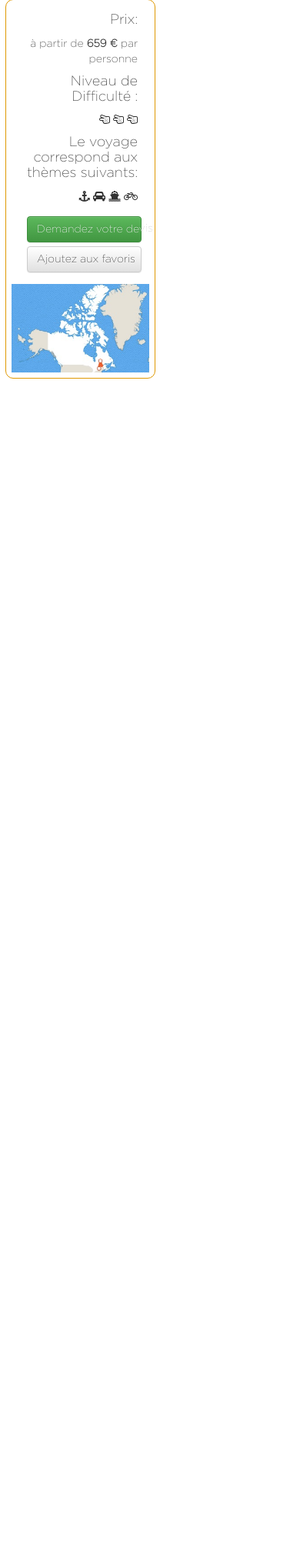
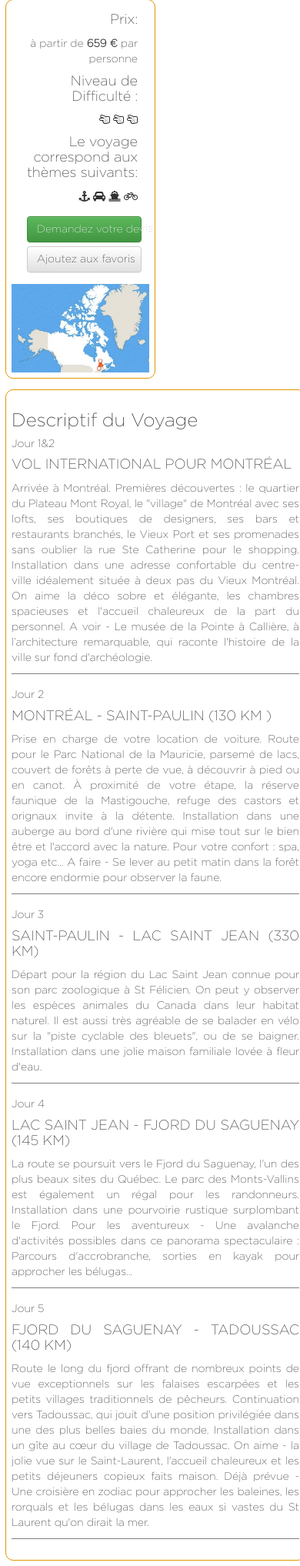
Before and after one commit to CamiJi/cliclao, a PHP site: page /itineraires.php in a window 390 px wide. Shown: the part 604-2639 px from the top of the page at 77% size. Before the commit the page ends 1096 px from the top, so only its background shows below. Run offline with PHP 8.4, Linux system fonts and the light colour scheme; some libraries are stand-ins or nearby versions.

Commit message:
Fin de l'integration HTML

```diff
--- a/css/main.css
+++ b/css/main.css
@@ -75,7 +75,9 @@ footer a:hover {
 }
 
 
-
+footer img {
+	width: 30px;
+}
 
 
 
@@ -219,3 +221,19 @@ footer a:hover {
 #divGroupButtons{
 	margin: 15px;
 }
+
+#colDayByDay{
+	border-color: #DF9801;
+	border-style: solid;
+	border-width: 1px;
+	border-radius: 10px;
+	margin:7px;
+	padding: 7px;
+}
+
+.dayByday {
+	border-bottom-style: solid;
+	border-bottom-color: grey;
+	border-width: 1px;
+	margin-bottom: 20px;
+}
--- a/itineraires.php
+++ b/itineraires.php
@@ -80,7 +80,6 @@
                   </div> <!-- End divThemesItineraire -->
 
                 </div> <!-- End of #divContainerCaractItineraire -->
-
               </div> <!-- End of #divCaracteristiquesSql -->
 
               <div id="divGroupButtons">
@@ -98,10 +97,73 @@
                 <img src="img/mapCanada.jpg" alt="" id="apiGMItineraire">
               </div> <!-- end #divApiGMItineraire -->
 
-
             </div> <!-- End #divCaracteristiquesItineraire -->
           </div> <!-- End colCaractItineraires -->
         </div> <!-- end of row Itineraire -->
+
+
+
+
+
+
+        <div class="row" id="rowDayByDay">
+           <div class="col-xs-12 col-md-7" id="colDayByDay">
+              <h3>Descriptif du Voyage</h3>
+
+
+              <div id="day1" class="dayByday" >
+               <h5>Jour 1&2</h5>
+               <h4>VOL INTERNATIONAL POUR MONTRÉAL</h4>
+                <p>Arrivée à Montréal. Premières découvertes : le quartier du Plateau Mont Royal, le "village" de Montréal avec ses lofts, ses boutiques de designers, ses bars et restaurants branchés, le Vieux Port et ses promenades sans oublier la rue Ste Catherine pour le shopping.
+                Installation dans une adresse confortable du centre-ville idéalement située à deux pas du Vieux Montréal. On aime la déco sobre et élégante, les chambres spacieuses et l'accueil chaleureux de la part du personnel.
+                A voir - Le musée de la Pointe à Callière, à l’architecture remarquable, qui raconte l'histoire de la ville sur fond d'archéologie.
+                </p>
+              </div> <!-- End of #day1  class="dayByday"-->
+
+
+
+              <div id="day2" class="dayByday" >
+               <h5>Jour 2</h5>
+               <h4>MONTRÉAL - SAINT-PAULIN (130 KM )</h4>
+                <p>Prise en charge de votre location de voiture. Route pour le Parc National de la Mauricie, parsemé de lacs, couvert de forêts à perte de vue, à découvrir à pied ou en canot. À proximité de votre étape, la réserve faunique de la Mastigouche, refuge des castors et orignaux invite à la détente.
+                Installation dans une auberge au bord d'une rivière qui mise tout sur le bien être et l'accord avec la nature. Pour votre confort : spa, yoga etc...
+                A faire - Se lever au petit matin dans la forêt encore endormie pour observer la faune.
+                </p>
+              </div> <!-- End of #day2  class="dayByday"-->
+
+
+
+              <div id="day3" class="dayByday" >
+               <h5>Jour 3</h5>
+               <h4>SAINT-PAULIN - LAC SAINT JEAN (330 KM)</h4>
+                <p>Départ pour la région du Lac Saint Jean connue pour son parc zoologique à St Félicien. On peut y observer les espèces animales du Canada dans leur habitat naturel. Il est aussi très agréable de se balader en vélo sur la "piste cyclable des bleuets", ou de se baigner. Installation dans une jolie maison familiale lovée à fleur d'eau.
+                </p>
+              </div> <!-- End of #day3  class="dayByday"-->
+
+
+
+
+              <div id="day4" class="dayByday" >
+               <h5>Jour 4</h5>
+               <h4>LAC SAINT JEAN - FJORD DU SAGUENAY (145 KM)</h4>
+                <p>La route se poursuit vers le Fjord du Saguenay, l'un des plus beaux sites du Québec. Le parc des Monts-Vallins est également un régal pour les randonneurs.
+                Installation dans une pourvoirie rustique surplombant le Fjord.
+                Pour les aventureux - Une avalanche d'activités possibles dans ce panorama spectaculaire : Parcours d'accrobranche, sorties en kayak pour approcher les bélugas...
+                </p>
+              </div> <!-- End of #day4  class="dayByday"-->
+
+
+              <div id="day5" class="dayByday" >
+               <h5>Jour 5</h5>
+               <h4>FJORD DU SAGUENAY - TADOUSSAC (140 KM)</h4>
+                <p>Route le long du fjord offrant de nombreux points de vue exceptionnels sur les falaises escarpées et les petits villages traditionnels de pêcheurs. Continuation vers Tadoussac, qui jouit d'une position privilégiée dans une des plus belles baies du monde.
+                Installation dans un gîte au cœur du village de Tadoussac. On aime - la jolie vue sur le Saint-Laurent, l'accueil chaleureux et les petits déjeuners copieux faits maison.
+                Déjà prévue - Une croisière en zodiac pour approcher les baleines, les rorquals et les bélugas dans les eaux si vastes du St Laurent qu'on dirait la mer.
+                </p>
+              </div> <!-- End of #day5 -->
+
+           </div> <!-- End of #colDayByDay -->
+        </div> <!-- End of #rowDayByDay -->
       </div> <!-- end MainContainer -->
     </main>
 
```
